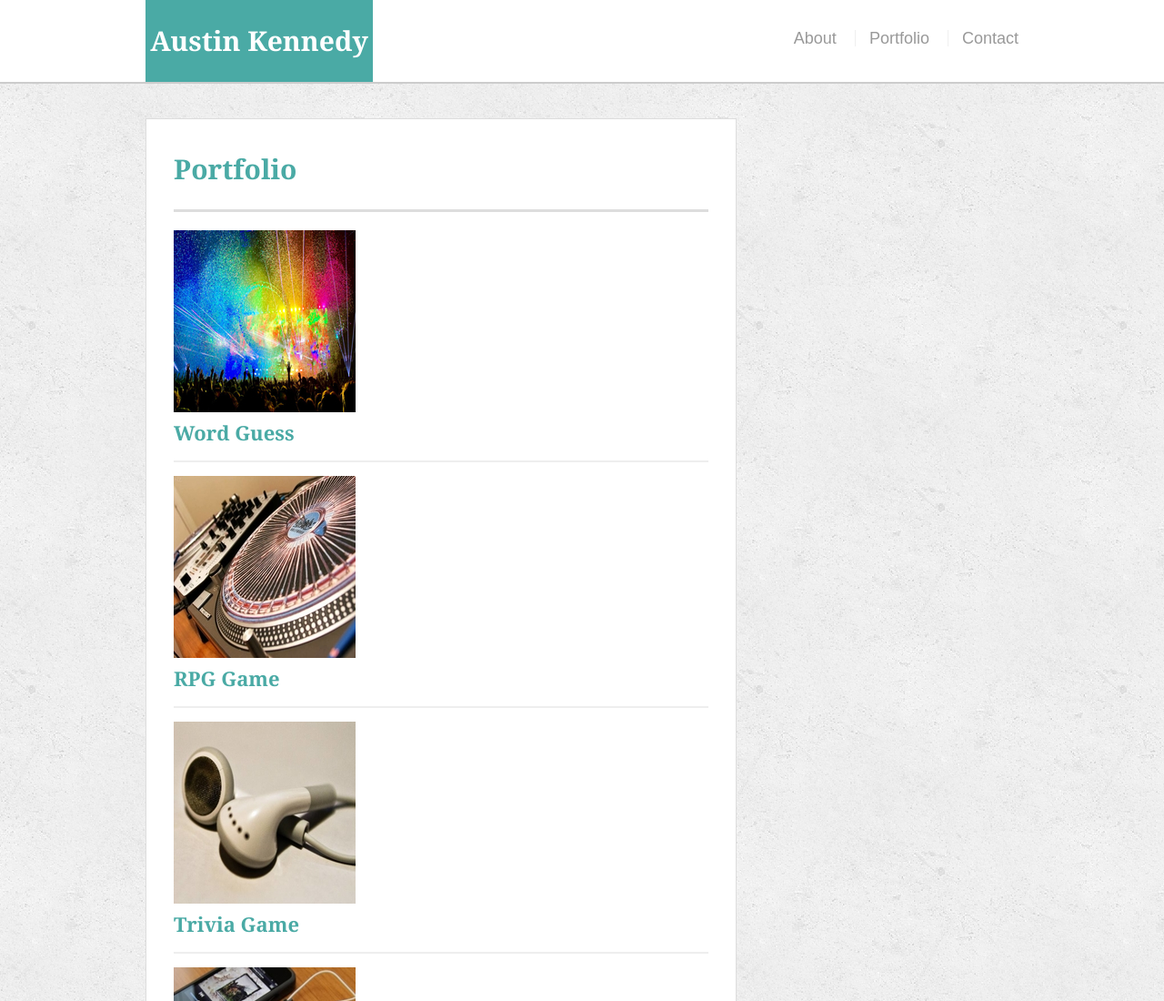
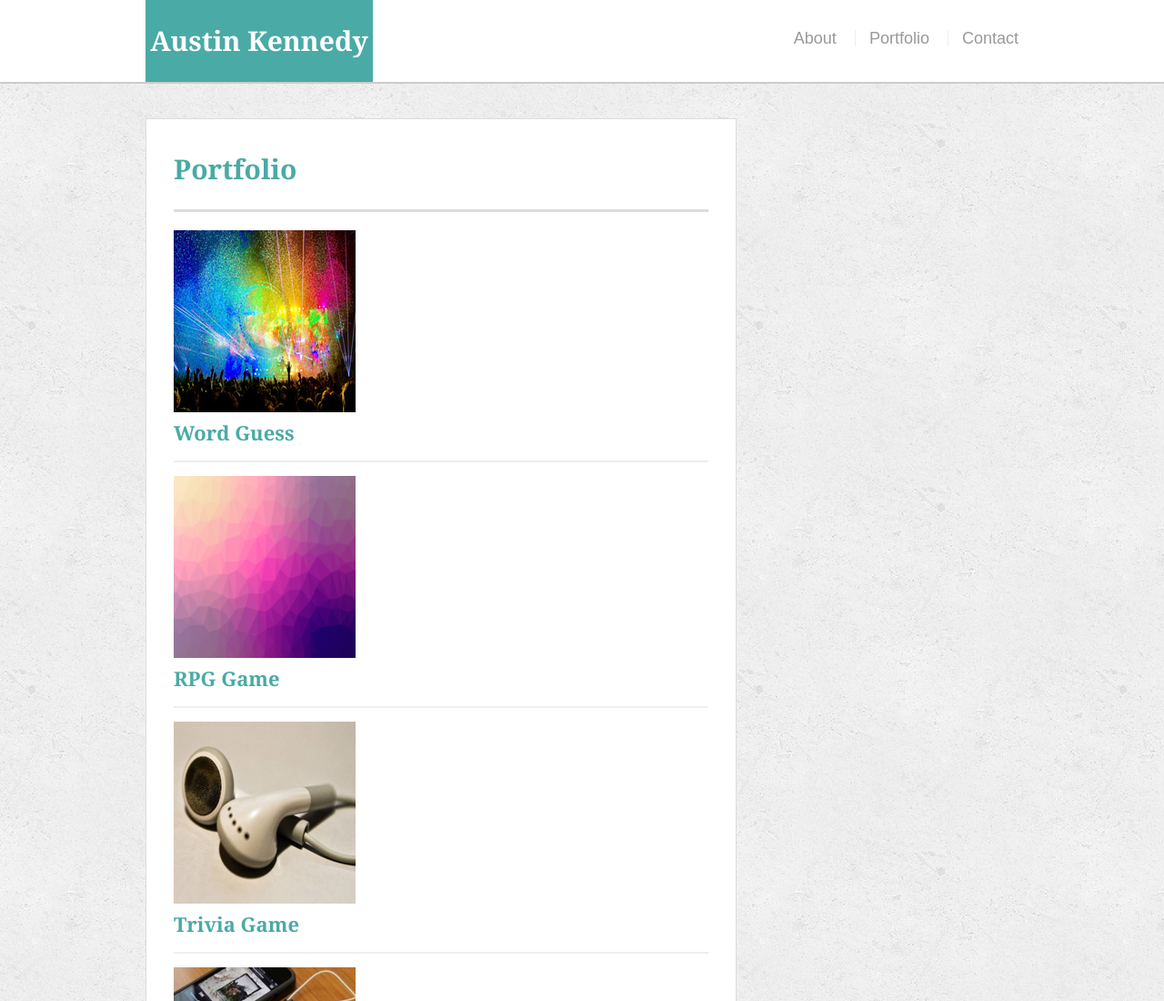
Before and after one commit to kennedyaustin/Responsive-Portfolio, a plain HTML site: page portfolio.html in a window 1280 px wide. Shown: the top 1100 px of the page at 91% size. Drawn offline with Linux system fonts and the light colour scheme.

Commit message:
Added the picture and link to my gem game

```diff
--- a/portfolio.html
+++ b/portfolio.html
@@ -31,8 +31,11 @@
             <img class="imgplz" src="assets/images/Beginning.jpg" alt="Word Guess">
           </a>
             <h3><a href= "https://kennedyaustin.github.io/Word-Guess-Game/" target="_blank">Word Guess</a></h3>
-            <img class="imgplz" src="assets/images/technics-q-c-640-480-2.jpg" alt="RPG Game">
-            <h3>RPG Game</h3>
+
+          <a href= "https://kennedyaustin.github.io/unit-4-game/" target="_blank">
+            <img class="imgplz" src="assets/images/backgroundPic.png" alt="RPG Game">
+          </a>
+            <h3><a href= "https://kennedyaustin.github.io/unit-4-game/" target="_blank">RPG Game</a></h3>
         <!-- </div> -->
         </div>
 
```
Also changed, not shown: assets/images/backgroundPic.png (added).
